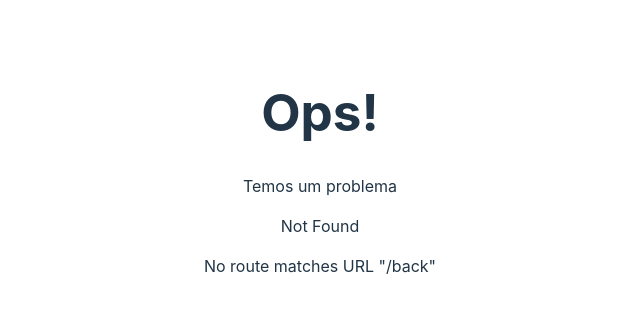
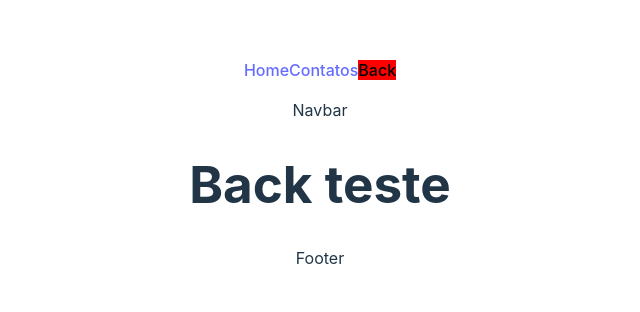
Before and after one commit to phelipeguimaraes/front-end, a React (Vite) app in the folder 3_React/7_REACT_ROUTER/router/: page /back in a window 1280 px wide. Before the commit this address had no page. Shown: the part 228-540 px from the top of the page, without its empty margins (320-960 px from the left). Built offline with nearby package versions, Linux system fonts and the light colour scheme.

Commit message:
Link Ativo router

```diff
--- /dev/null
+++ b/3_React/7_REACT_ROUTER/router/src/components/Navbar.css
@@ -0,0 +1,4 @@
+.active {
+    background-color: red;
+    color: #000;
+}
--- a/3_React/7_REACT_ROUTER/router/src/components/Navbar.jsx
+++ b/3_React/7_REACT_ROUTER/router/src/components/Navbar.jsx
@@ -1,10 +1,16 @@
-import { Link } from "react-router-dom"
+import { Link, NavLink } from "react-router-dom"
+import "./Navbar.css"
 
 const Navbar = () => {
   return (
     <div>
-        <Link to="/">Home</Link>
-        <Link to="/contact">Contatos</Link>
+      {/*
+      <Link to="/">Home</Link>
+      <Link to="/contact">Contatos</Link>
+      */}
+      <NavLink to="/" className={({isActive}) => (isActive ? "active" : "")}>Home</NavLink>
+      <NavLink to="/contact" className={({isActive}) => (isActive ? "active" : "")}>Contatos</NavLink>
+      <NavLink to="/back" className={({isActive}) => (isActive ? "active" : "")}>Back</NavLink>
     </div>
   )
 }
--- a/3_React/7_REACT_ROUTER/router/src/main.jsx
+++ b/3_React/7_REACT_ROUTER/router/src/main.jsx
@@ -20,6 +20,8 @@ import Product from './routes/Product.jsx'
 // 8 - nested route
 import Info from './routes/Info.jsx'
 
+import Back from './routes/Back.jsx'
+
 const router = createBrowserRouter([
   {
     path: "/",
@@ -34,6 +36,10 @@ const router = createBrowserRouter([
       {
         path: "contact",
         element: <Contact />
+      },
+      {
+        path: "back",
+        element: <Back />
       },
       // 7 - rota dinamica
       {
--- /dev/null
+++ b/3_React/7_REACT_ROUTER/router/src/routes/Back.jsx
@@ -0,0 +1,11 @@
+import React from 'react'
+
+const Back = () => {
+  return (
+    <div>
+        <h1>Back teste</h1>
+    </div>
+  )
+}
+
+export default Back
```
